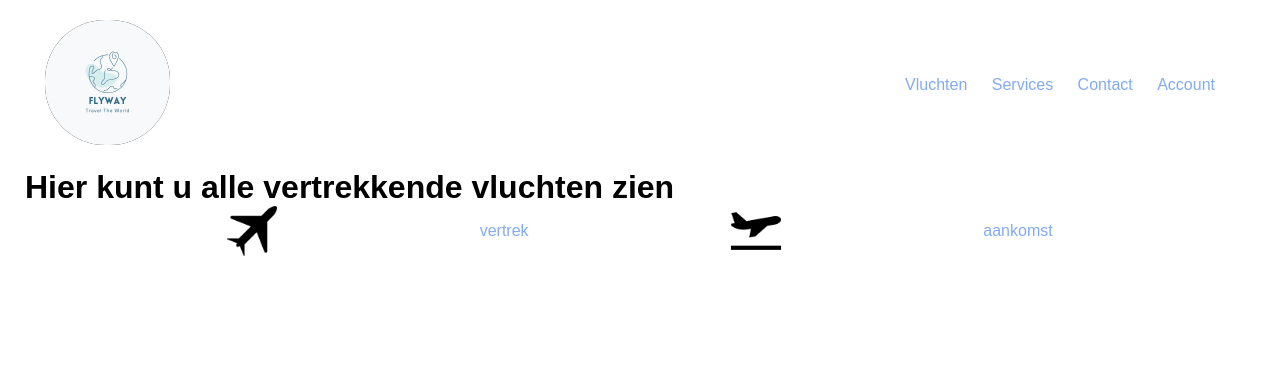
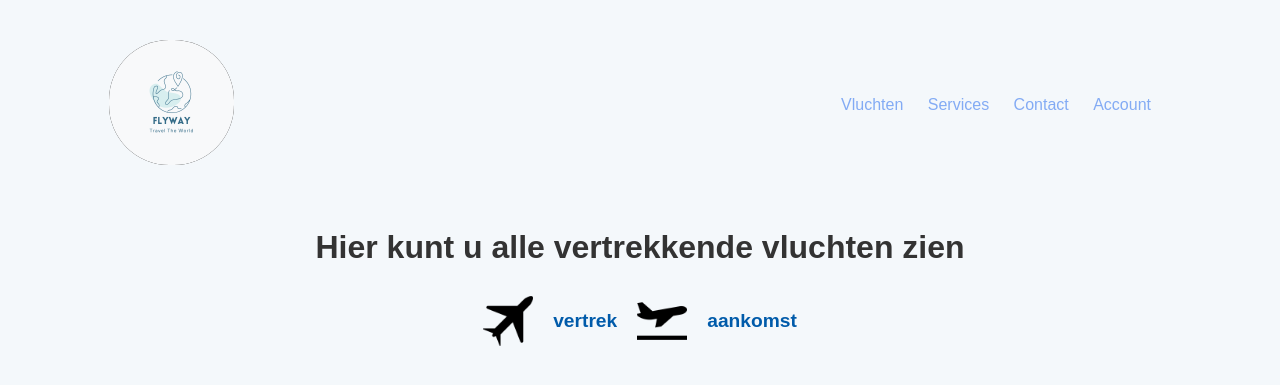
Before and after one commit to sheviny224/flyway, a PHP site: page /view_schedules.php in a window 1280 px wide. Shown: the top 385 px of the page. Run offline with PHP 8.4, Linux system fonts and the light colour scheme; data that the repository does not hold is empty.

Commit message:
css schedule

```diff
--- a/css/schedule.css
+++ /dev/null
@@ -1,6 +0,0 @@
-.a {
-  display: flex;
-  align-items: center;
-
-  justify-content: space-evenly;
-}
--- /dev/null
+++ b/css/schedule2.css
@@ -0,0 +1,77 @@
+body {
+  font-family: Arial, sans-serif;
+  background-color: #f4f8fb;
+  margin: 0;
+  padding: 0;
+  color: #333;
+}
+
+.container {
+  width: 90%;
+  margin: 0 auto;
+  padding-top: 20px;
+}
+
+
+
+h1 {
+  text-align: center;
+  margin-top: 40px;
+  font-size: 2rem;
+}
+
+.a {
+  display: flex;
+  align-items: center;
+  justify-content: center;
+  gap: 20px;
+  margin: 30px 0;
+}
+
+.a img {
+  vertical-align: middle;
+}
+
+.a a {
+  font-size: 1.2rem;
+  text-decoration: none;
+  color: #005baa;
+  font-weight: bold;
+}
+
+.a a:hover {
+  text-decoration: underline;
+}
+
+.vluchten {
+  margin: 0 auto;
+  width: 100%;
+  max-width: 800px;
+}
+
+table {
+  width: 100%;
+  border-collapse: collapse;
+  background-color: white;
+  box-shadow: 0 0 10px rgba(0, 0, 0, 0.1);
+}
+
+table th, table td {
+  padding: 12px 16px;
+  text-align: left;
+  border-bottom: 1px solid #ddd;
+}
+
+table tr:hover {
+  background-color: #f1f1f1;
+}
+
+table a {
+  text-decoration: none;
+  color: #005baa;
+  font-size: 1.2rem;
+}
+
+table a:hover {
+  color: #ff6600;
+}
--- a/flight_schedules/view_schedules.php
+++ b/flight_schedules/view_schedules.php
@@ -15,7 +15,7 @@ $flight_schedules = $schedule->getAllSchedules();
   <meta name="viewport" content="width=device-width, initial-scale=1.0">
   <title></title>
   <link rel="stylesheet" href="../css/home.css">
-  <link rel="stylesheet" href="../css/schedule.css">
+  <link rel="stylesheet" href="../css/schedule2.css">
 </head>
 <body>
 
```
